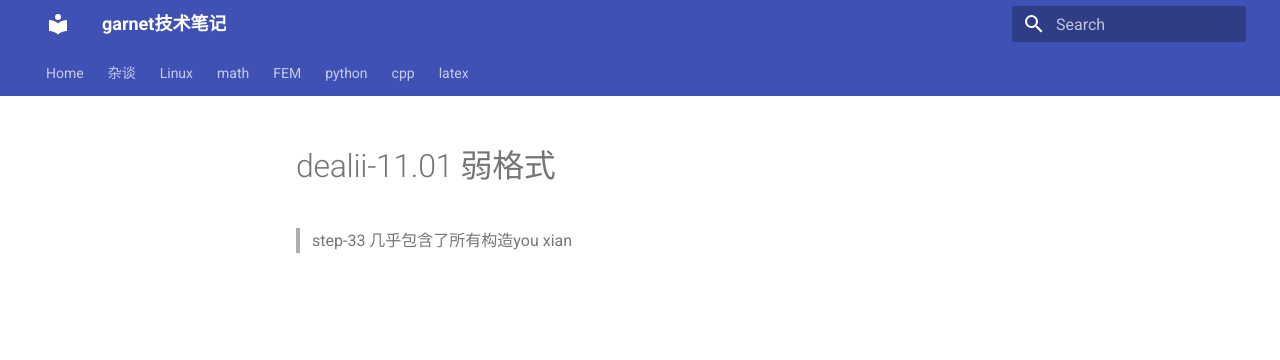
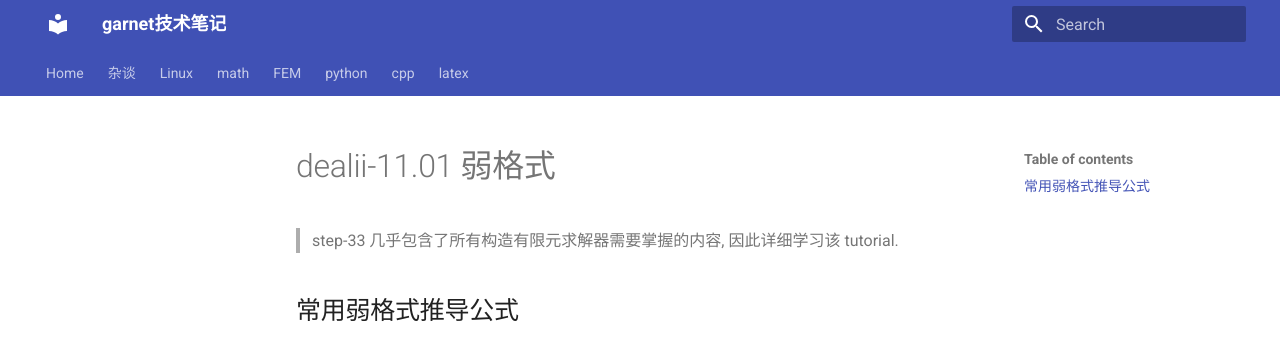
Before and after one commit to ymma98/technotes, an MkDocs documentation site: the page built from docs/FEM/dealii-11.01_弱格式.md, in a window 1280 px wide. Shown: the top 360 px of the page. Built offline with MkDocs 1.6.1 and Material for MkDocs 9.7.7, drawn with Linux system fonts in a browser that asks for light colours.

Commit message:
docs/FEM/dealii-11.01_弱格式.md updated from https://stackedit.cn/

```diff
--- a/docs/FEM/dealii-11.01_弱格式.md
+++ b/docs/FEM/dealii-11.01_弱格式.md
@@ -1,5 +1,10 @@
 # dealii-11.01 弱格式
-> step-33 几乎包含了所有构造you xian
+
+> step-33 几乎包含了所有构造有限元求解器需要掌握的内容, 因此详细学习该 tutorial.
+
+## 常用弱格式推导公式
+
+
 <!--stackedit_data:
-eyJoaXN0b3J5IjpbLTc5NzUzMzIyOF19
+eyJoaXN0b3J5IjpbLTE3Mzg5NjU5NzhdfQ==
 -->
```
